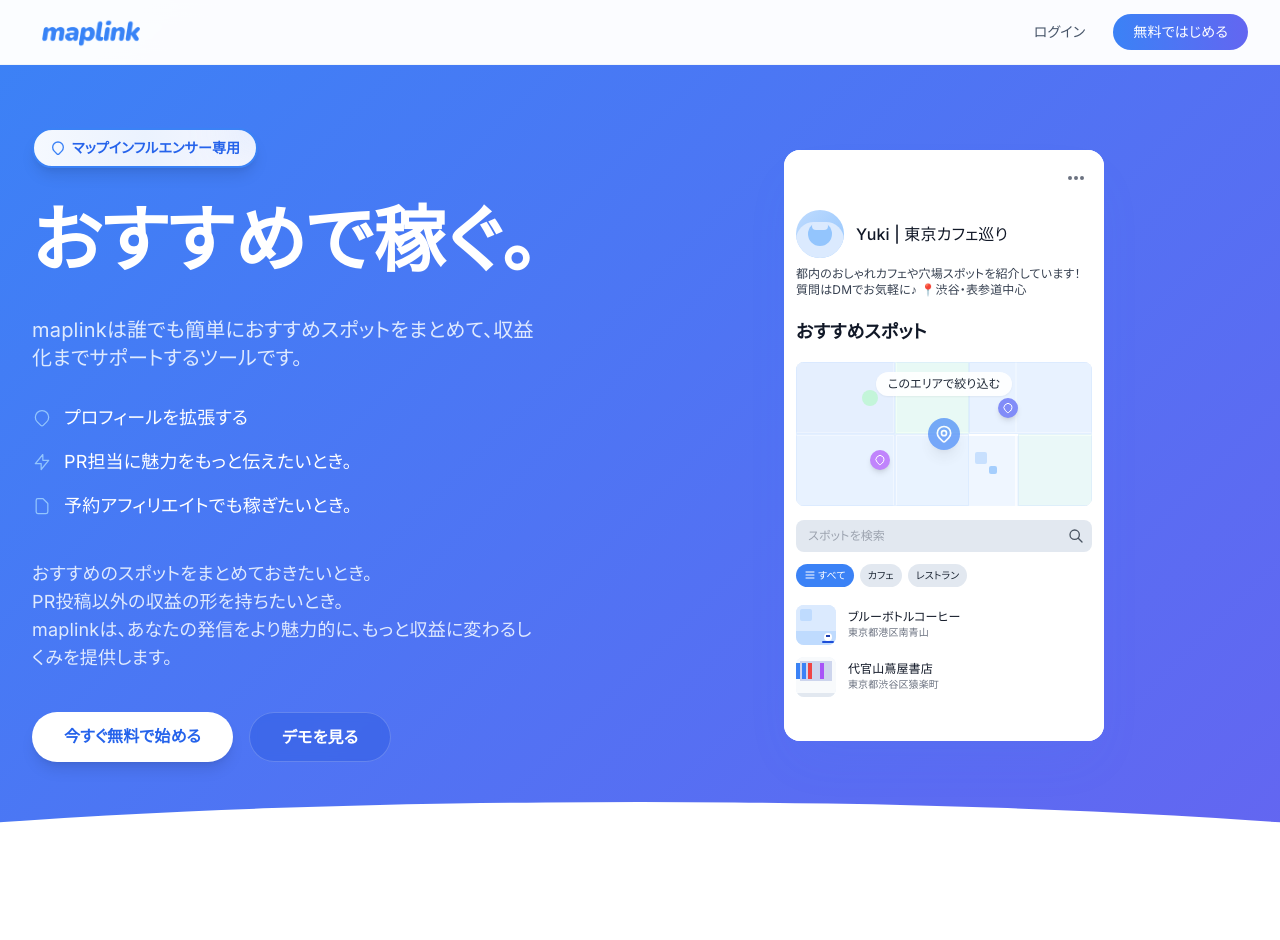
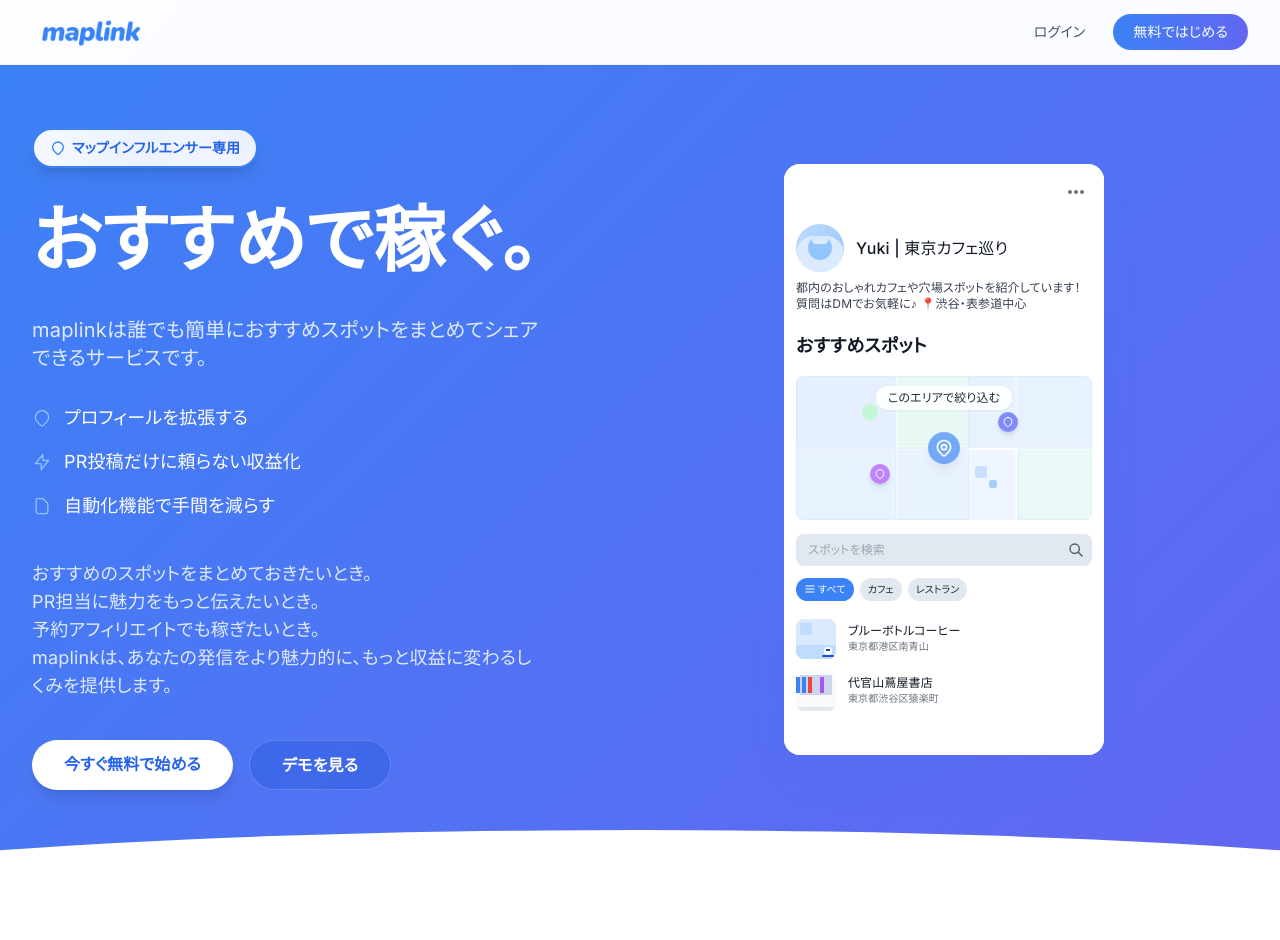
Before and after one commit to fujisawadev/trip, a Flask app: page / in a window 1280 px wide. Shown: the top 940 px of the page. Run offline with Flask 2, Linux system fonts and the light colour scheme; some libraries are stand-ins or nearby versions.

Commit message:
Update landing page content and FAQ

```diff
--- a/app/templates/public/landing.html
+++ b/app/templates/public/landing.html
@@ -117,7 +117,7 @@
               </div>
             </h1>
 
-            <p class="text-xl mb-8 text-blue-50/90 max-w-lg">maplinkは誰でも簡単におすすめスポットをまとめて、収益化までサポートするツールです。</p>
+            <p class="text-xl mb-8 text-blue-50/90 max-w-lg">maplinkは誰でも簡単におすすめスポットをまとめてシェアできるサービスです。</p>
 
             <div class="flex flex-col gap-4 mb-10">
               <div class="flex items-center space-x-3">
@@ -126,17 +126,18 @@
               </div>
               <div class="flex items-center space-x-3">
                 <svg class="w-5 h-5 text-blue-300" fill="none" stroke="currentColor" viewBox="0 0 24 24"><path stroke-linecap="round" stroke-linejoin="round" stroke-width="1.5" d="M13 10V3L4 14h7v7l9-11h-7z"></path></svg>
-                <span class="text-base md:text-lg text-white">PR担当に魅力をもっと伝えたいとき。</span>
+                <span class="text-base md:text-lg text-white">PR投稿だけに頼らない収益化</span>
               </div>
               <div class="flex items-center space-x-3">
                 <svg class="w-5 h-5 text-blue-300" fill="none" stroke="currentColor" viewBox="0 0 24 24"><path stroke-linecap="round" stroke-linejoin="round" stroke-width="1.5" d="M7 21h10a2 2 0 002-2V9.414a1 1 0 00-.293-.707l-5.414-5.414A1 1 0 0012.586 3H7a2 2 0 00-2 2v14a2 2 0 002 2z"></path></svg>
-                <span class="text-base md:text-lg text-white">予約アフィリエイトでも稼ぎたいとき。</span>
+                <span class="text-base md:text-lg text-white">自動化機能で手間を減らす</span>
               </div>
             </div>
 
             <p class="text-base md:text-lg leading-relaxed max-w-lg mb-10 text-blue-50/90">
               おすすめのスポットをまとめておきたいとき。<br class="hidden md:block">
-              PR投稿以外の収益の形を持ちたいとき。<br class="hidden md:block">
+              PR担当に魅力をもっと伝えたいとき。<br class="hidden md:block">
+              予約アフィリエイトでも稼ぎたいとき。<br class="hidden md:block">
               maplinkは、あなたの発信をより魅力的に、もっと収益に変わるしくみを提供します。
             </p>
 
@@ -567,7 +568,7 @@
                         <!-- Instagramロゴ -->
                         <div class="absolute top-2 right-2 bg-white rounded-full p-1 shadow-sm">
                           <svg class="w-3 h-3 text-pink-500" viewBox="0 0 24 24" fill="currentColor">
-                            <path d="M12 2.163c3.204 0 3.584.012 4.85.07 3.252.148 4.771 1.691 4.919 4.919.058 1.265.069 1.645.069 4.849 0 3.205-.012 3.584-.069 4.849-.149 3.225-1.664 4.771-4.919 4.919-1.266.058-1.644.07-4.85.07-3.204 0-3.584-.012-4.849-.07-3.26-.149-4.771-1.699-4.919-4.92-.058-1.265-.07-1.644-.07-4.849 0-3.204.013-3.583.07-4.849.149-3.227 1.664-4.771 4.919-4.919 1.266-.057 1.645-.069 4.849-.069zm0-2.163c-3.259 0-3.667.014-4.947.072-4.358.2-6.78 2.618-6.98 6.98-.059 1.281-.073 1.689-.073 4.948 0 3.259.014 3.668.072 4.948.2 4.358 2.618 6.78 6.98 6.98 1.281.058 1.689.072 4.948.072 3.259 0 3.668-.014 4.948-.072 4.354-.2 6.782-2.618 6.979-6.98.059-1.28.073-1.689.073-4.948 0-3.259-.014-3.667-.072-4.947-.196-4.354-2.617-6.78-6.979-6.98-1.281-.059-1.69-.073-4.949-.073zm0 5.838c-3.403 0-6.162 2.759-6.162 6.162s2.759 6.163 6.162 6.163 6.162-2.759 6.162-6.163c0-3.403-2.759-6.162-6.162-6.162zm0 10.162c-2.209 0-4-1.79-4-4 0-2.209 1.791-4 4-4s4 1.791 4 4c0 2.21-1.791 4-4 4zm6.406-11.845c-.796 0-1.441.645-1.441 1.44s.645 1.44 1.441 1.44c.795 0 1.439-.645 1.439-1.44s-.644-1.44-1.439-1.44z"/>
+                            <path d="M12 2.163c3.204 0 3.584.012 4.85.07 3.252.148 4.771 1.691 4.919 4.919.058 1.265.069 1.645.069 4.849 0 3.205-.012 3.584-.069 4.849-.149 3.225-1.664 4.771-4.919 4.919-1.266.058-1.644.07-4.85.07-3.204 0-3.584-.012-4.849-.07-3.26-.149-4.771-1.699-4.919-4.92-.058-1.265-.07-1.644-.07-4.849 0-3.204.013-3.583.07-4.849.149-3.227 1.664-4.771 4.919-4.919 1.266-.059 1.645-.069 4.849-.069zm0-2.163c-3.259 0-3.667.014-4.947.072-4.358.2-6.78 2.618-6.98 6.98-.059 1.281-.073 1.689-.073 4.948 0 3.259.014 3.668.072 4.948.2 4.358 2.618 6.78 6.98 6.98 1.281.058 1.689.072 4.948.072 3.259 0 3.668-.014 4.948-.072 4.354-.2 6.782-2.618 6.979-6.98.059-1.28.073-1.689.073-4.948 0-3.259-.014-3.667-.072-4.947-.196-4.354-2.617-6.78-6.979-6.98-1.281-.059-1.69-.073-4.949-.073zm0 5.838c-3.403 0-6.162 2.759-6.162 6.162s2.759 6.163 6.162 6.163 6.162-2.759 6.162-6.163c0-3.403-2.759-6.162-6.162-6.162zm0 10.162c-2.209 0-4-1.79-4-4 0-2.209 1.791-4 4-4s4 1.791 4 4c0 2.21-1.791 4-4 4zm6.406-11.845c-.796 0-1.441.645-1.441 1.44s.645 1.44 1.441 1.44c.795 0 1.439-.645 1.439-1.44s-.644-1.44-1.439-1.44z"/>
                           </svg>
                         </div>
                       </div>
@@ -793,6 +794,12 @@
                 </svg>
                 <span class="ml-3 text-gray-600">手動スポット登録</span>
               </li>
+              <li class="flex items-start">
+                <svg class="h-5 w-5 text-blue-500 mt-1 flex-shrink-0" xmlns="http://www.w3.org/2000/svg" viewBox="0 0 20 20" fill="currentColor">
+                  <path fill-rule="evenodd" d="M10 18a8 8 0 100-16 8 8 0 000 16zm3.707-9.293a1 1 0 00-1.414-1.414L9 10.586 7.707 9.293a1 1 0 00-1.414 1.414l2 2a1 1 0 001.414 0l4-4z" clip-rule="evenodd" />
+                </svg>
+                <span class="ml-3 text-gray-600">アフィリエイトリンクの手動追加</span>
+              </li>
             </ul>
 
             <a href="{{ url_for('auth.signup') }}" class="block w-full bg-white text-blue-600 border border-blue-500 font-bold py-3 px-6 rounded-xl text-center hover:bg-blue-50 transition-colors duration-300">無料ではじめる</a>
@@ -898,7 +905,7 @@
             </button>
             <div class="faq-content px-6 pt-3 pb-6 text-gray-600 hidden">
               <div class="border-t border-gray-100 pt-4">
-                <p>maplinkはインフルエンサー向けのマップ化ツールです。あなたのSNS投稿から場所情報を抽出し、自動的にマップ上に整理します。フォロワーはあなたが訪れた場所を簡単に見つけることができ、「どこ？」という質問にも自動返信機能で対応可能です。</p>
+                <p>maplinkは、誰でも簡単におすすめスポットをまとめて魅力的なマップページを作成し、シェアできるサービスです。プロフィールを強化し、PR案件の獲得やアフィリエイト収益化をサポートします。Instagram投稿からの自動スポット抽出やDM自動返信などの機能で、あなたの発信活動の手間を減らし、影響力を最大化します。</p>
               </div>
             </div>
           </div>
@@ -961,20 +968,6 @@
 
           <div class="bg-white rounded-xl shadow-sm border border-gray-100 overflow-hidden">
             <button class="faq-toggle w-full text-left px-6 py-5 flex justify-between items-center focus:outline-none transition-colors hover:bg-blue-50/50" aria-expanded="false">
-              <span class="text-lg font-medium text-gray-900">フォロワーがマップを利用することで、発信者側にメリットはありますか？</span>
-              <svg class="w-5 h-5 text-gray-500 transform transition-transform faq-icon" fill="none" stroke="currentColor" viewBox="0 0 24 24">
-                <path stroke-linecap="round" stroke-linejoin="round" stroke-width="2" d="M19 9l-7 7-7-7"></path>
-              </svg>
-            </button>
-            <div class="faq-content px-6 pt-3 pb-6 text-gray-600 hidden">
-              <div class="border-t border-gray-100 pt-4">
-                <p>スポット情報を通じて、投稿を見たフォロワーが「行ってみたい場所」に出会える体験が生まれます。それにより、フォロワーとのエンゲージメントや信頼関係の向上が期待できます。収益化機能（アフィリエイト等）は今後の開発計画に含まれていますが、現時点では対応していません。</p>
-              </div>
-            </div>
-          </div>
-
-          <div class="bg-white rounded-xl shadow-sm border border-gray-100 overflow-hidden">
-            <button class="faq-toggle w-full text-left px-6 py-5 flex justify-between items-center focus:outline-none transition-colors hover:bg-blue-50/50" aria-expanded="false">
               <span class="text-lg font-medium text-gray-900">マップに登録できるスポット数に制限はありますか？</span>
               <svg class="w-5 h-5 text-gray-500 transform transition-transform faq-icon" fill="none" stroke="currentColor" viewBox="0 0 24 24">
                 <path stroke-linecap="round" stroke-linejoin="round" stroke-width="2" d="M19 9l-7 7-7-7"></path>
@@ -990,6 +983,20 @@
           <div class="bg-white rounded-xl shadow-sm border border-gray-100 overflow-hidden">
             <button class="faq-toggle w-full text-left px-6 py-5 flex justify-between items-center focus:outline-none transition-colors hover:bg-blue-50/50" aria-expanded="false">
               <span class="text-lg font-medium text-gray-900">マップはどのようにしてシェアできますか？</span>
+              <svg class="w-5 h-5 text-gray-500 transform transition-transform faq-icon" fill="none" stroke="currentColor" viewBox="0 0 24 24">
+                <path stroke-linecap="round" stroke-linejoin="round" stroke-width="2" d="M19 9l-7 7-7-7"></path>
+              </svg>
+            </button>
+            <div class="faq-content px-6 pt-3 pb-6 text-gray-600 hidden">
+              <div class="border-t border-gray-100 pt-4">
+                <p>各ユーザーごとに専用のマップURLが発行されます。そのリンクをInstagramのプロフィール、ストーリーズ、投稿などに貼ってシェアすることで、簡単にフォロワーと共有できます。</p>
+              </div>
+            </div>
+          </div>
+
+          <div class="bg-white rounded-xl shadow-sm border border-gray-100 overflow-hidden">
+            <button class="faq-toggle w-full text-left px-6 py-5 flex justify-between items-center focus:outline-none transition-colors hover:bg-blue-50/50" aria-expanded="false">
+              <span class="text-lg font-medium text-gray-900">マップに登録できるスポット数に制限はありますか？</span>
               <svg class="w-5 h-5 text-gray-500 transform transition-transform faq-icon" fill="none" stroke="currentColor" viewBox="0 0 24 24">
                 <path stroke-linecap="round" stroke-linejoin="round" stroke-width="2" d="M19 9l-7 7-7-7"></path>
               </svg>
@@ -1042,8 +1049,8 @@
       <div class="max-w-7xl mx-auto px-4 sm:px-6 lg:px-8 relative z-10">
         <div class="grid grid-cols-1 md:grid-cols-2 gap-12 items-center">
           <div class="text-white fade-in">
-            <h2 class="text-3xl md:text-4xl font-bold mb-6 text-shadow">投稿をマップ化する<span class="text-blue-200">新しい体験</span></h2>
-            <p class="text-xl mb-8 text-blue-100">投稿をマップ上で一元管理。場所を自動で抽出し、カテゴリ別に整理。フォロワーからの「どこ？」という質問にも自動返信。フォロワー満足度が高まります。</p>
+            <h2 class="text-3xl md:text-4xl font-bold mb-6 text-shadow">あなたの<span class="text-blue-200">「おすすめ」</span>を、<span class="text-blue-200">もっと価値あるものに。</span></h2>
+            <p class="text-xl mb-8 text-blue-100">maplinkで、あなたのおすすめスポットを魅力的なマップに。プロフィールを強化し、PR案件やアフィリエイト収益のチャンスを広げましょう。自動化機能で手間なく、発信力を収益力に変える第一歩を。</p>
           </div>
 
           <div class="fade-in">
```
